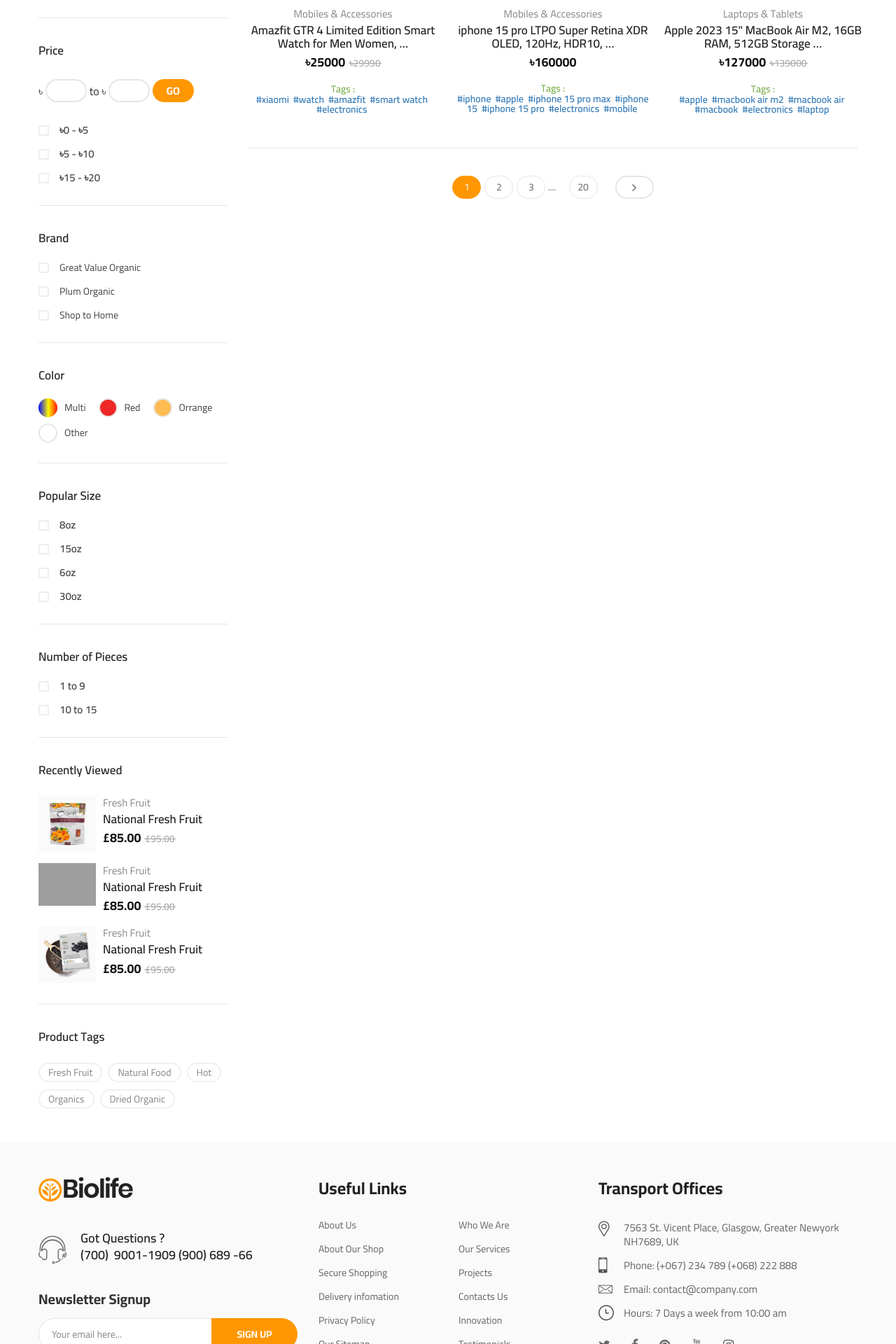
After one commit to Morshed07/Multi_Vendor_E-Commerce_Website_DjanGO, a Django app: page /search-products/ in a window 1280 px wide. The commit adds this page. Shown: the part 796-2716 px from the top of the page at 70% size. Run offline with Django 4.2, Linux system fonts and the light colour scheme; data comes from the database, SQL or seed files in the repository; parts of the project's set-up code (start-up, migrations or seed data) failed here and were passed over; some libraries are stand-ins or nearby versions; some web fonts are replaced; grey boxes are pictures that could not be loaded.

Commit message:
'14-10-2023'

```diff
--- a/conf_module/settings.py
+++ b/conf_module/settings.py
@@ -74,6 +74,7 @@ TEMPLATES = [
                 'django.template.context_processors.request',
                 'django.contrib.auth.context_processors.auth',
                 'django.contrib.messages.context_processors.messages',
+                'core.context_processors.categories',
             ],
         },
     },
--- /dev/null
+++ b/core/context_processors.py
@@ -0,0 +1,4 @@
+from .models import Category
+
+def categories(request):
+    return {"categories" : Category.objects.all()}
--- a/core/urls.py
+++ b/core/urls.py
@@ -4,11 +4,13 @@ from .views import(
     ProductListView,
     ProductDetails,
     Tag_List,
+    SearchProducts
 )
 urlpatterns = [
     path('',HomeView.as_view(), name = 'home' ),
     path('products/',ProductListView.as_view(), name = 'products-list' ),
     path('products/tag-products/<slug:tag_slug>/',Tag_List, name = 'tag-products-list' ),
     path('product-details/<slug:slug>/',ProductDetails.as_view(), name = 'product-details' ),
+    path('search-products/',SearchProducts.as_view(), name='search-products'),
 
 ]
--- a/core/views.py
+++ b/core/views.py
@@ -9,6 +9,7 @@ from django.views.generic import (
     TemplateView,
     DetailView,
     ListView,
+    View,
 )
 from .models import (
     Main_Category,
@@ -75,3 +76,22 @@ def Tag_List(request, tag_slug=None):
             "tag": tag
         }
     return render(request,'products/tag_products.html',context)
+
+
+
+
+class SearchProducts(View):
+    def get(self, request, *args, **kwargs):
+        products = Product.objects.filter(product_status = "published").order_by("-id")
+        query = request.GET.get('s')
+        if query:
+            products = products.filter(
+                Q(title__icontains=query) |
+                Q(category__title__icontains=query)
+            )
+        context = {
+            "products" : products,
+            "query" : query
+        }
+
+        return render(request,'products/search_products.html',context)
--- a/templates/header.html
+++ b/templates/header.html
@@ -256,9 +256,9 @@
                         <div class="mobile-search">
                             <a href="javascript:void(0)" class="open-searchbox"><i class="biolife-icon icon-search"></i></a>
                             <div class="mobile-search-content">
-                                <form action="#" class="form-search" name="mobile-seacrh" method="get">
+                                <form action="{% url 'search-products' %}" class="form-search" name="mobile-seacrh" method="get">
                                     <a href="#" class="btn-close"><span class="biolife-icon icon-close-menu"></span></a>
-                                    <input type="text" name="s" class="input-text" value="" placeholder="Search here...">
+                                    <input type="text" name="s" class="input-text" value="{{query}}" placeholder="Search here...">
                                     <select name="category">
                                         <option value="-1" selected>All Categories</option>
                                         <option value="vegetables">Vegetables</option>
--- /dev/null
+++ b/templates/products/search_products.html
@@ -0,0 +1,345 @@
+{% extends "base.html" %}
+{% load static %}
+
+
+
+{% block content %}
+{% if products.count > 0 %}
+<div class="hero-section hero-background ">
+
+    <h2 class="page-title">{{products.count}} Results Found For {{query}}</h2>
+</div>
+{% endif %}
+<!--Navigation section-->
+<div class="container">
+    <nav class="biolife-nav">
+        <ul>
+            <li class="nav-item"><a href="index-2.html" class="permal-link">Home</a></li>
+            <li class="nav-item"><a href="#" class="permal-link">Natural Organic</a></li>
+            <li class="nav-item"><span class="current-page">Fresh Fruit</span></li>
+        </ul>
+    </nav>
+</div>
+
+<div class="page-contain category-page left-sidebar">
+    <div class="container">
+        <div class="row">
+            <!-- Main content -->
+            <div id="main-content" class="main-content col-lg-9 col-md-8 col-sm-12 col-xs-12">
+
+
+
+                <div class="product-category grid-style">
+
+                    <div id="top-functions-area" class="top-functions-area" >
+                        <div class="flt-item to-left group-on-mobile">
+                            <span class="flt-title">Refine</span>
+                            <a href="#" class="icon-for-mobile">
+                                <span></span>
+                                <span></span>
+                                <span></span>
+                            </a>
+                            <div class="wrap-selectors">
+                                <form action="#" name="frm-refine" method="get">
+                                    <span class="title-for-mobile">Refine Products By</span>
+                                    <div data-title="Price:" class="selector-item">
+                                        <select name="price" class="selector">
+                                            <option value="all">Price</option>
+                                            <option value="class-1st">Less than 5$</option>
+                                            <option value="class-2nd">$5-10$</option>
+                                            <option value="class-3rd">$10-20$</option>
+                                            <option value="class-4th">$20-45$</option>
+                                            <option value="class-5th">$45-100$</option>
+                                            <option value="class-6th">$100-150$</option>
+                                            <option value="class-7th">More than 150$</option>
+                                        </select>
+                                    </div>
+                                    <div data-title="Brand:" class="selector-item">
+                                        <select name="brad" class="selector">
+                                            <option value="all">Top brands</option>
+                                            <option value="br2">Brand first</option>
+                                            <option value="br3">Brand second</option>
+                                            <option value="br4">Brand third</option>
+                                            <option value="br5">Brand fourth</option>
+                                            <option value="br6">Brand fiveth</option>
+                                        </select>
+                                    </div>
+                                    <div data-title="Avalability:" class="selector-item">
+                                        <select name="ability" class="selector">
+                                            <option value="all">Availability</option>
+                                            <option value="vl2">Availability 1</option>
+                                            <option value="vl3">Availability 2</option>
+                                            <option value="vl4">Availability 3</option>
+                                            <option value="vl5">Availability 4</option>
+                                            <option value="vl6">Availability 5</option>
+                                        </select>
+                                    </div>
+                                    <p class="btn-for-mobile"><button type="submit" class="btn-submit">Go</button></p>
+                                </form>
+                            </div>
+                        </div>
+                        <div class="flt-item to-right">
+                            <span class="flt-title">Sort</span>
+                            <div class="wrap-selectors">
+                                <div class="selector-item orderby-selector">
+                                    <select name="orderby" class="orderby" aria-label="Shop order">
+                                        <option value="menu_order" selected="selected">Default sorting</option>
+                                        <option value="popularity">popularity</option>
+                                        <option value="rating">average rating</option>
+                                        <option value="date">newness</option>
+                                        <option value="price">price: low to high</option>
+                                        <option value="price-desc">price: high to low</option>
+                                    </select>
+                                </div>
+                                <div class="selector-item viewmode-selector">
+                                    <a href="category-grid-left-sidebar.html" class="viewmode grid-mode active"><i class="biolife-icon icon-grid"></i></a>
+                                    <a href="category-list-left-sidebar.html" class="viewmode detail-mode"><i class="biolife-icon icon-list"></i></a>
+                                </div>
+                            </div>
+                        </div>
+                    </div>
+
+                    <div class="row">
+                        {% if products.count > 0 %}
+                        <ul class="products-list">
+                            {% for product in products %}
+                            <li class="product-item col-lg-4 col-md-4 col-sm-4 col-xs-6">
+                                <div class="contain-product layout-default">
+
+                                    <div class="product-thumb">
+                                        <div class="labels">
+                                            {% if product.old_price %}
+                                                <span class="sale-label">-{{product.get_percentage|floatformat:0}}%</span>
+                                                {% endif %}
+                                        </div>
+
+
+
+                                        <a href="{% url 'product-details' product.slug %}" class="link-to-product">
+                                            <img src="{{product.image.url}}" alt="dd" style="height: 270px; width: 270px;" class="product-thumnail">
+                                        </a>
+                                    </div>
+
+                                    <div class="info">
+                                        <b class="categories">{{product.category}}</b>
+                                        <h4 class="product-title"><a href="{% url 'product-details' product.slug %}" class="pr-name">{{product.title|truncatewords:10}}</a></h4>
+                                        <div class="price">
+                                            <ins><span class="price-amount"><span class="currencySymbol">৳</span>{{product.price}}</span></ins>
+                                            {% if product.old_price %}
+                                            <del><span class="price-amount"><span class="currencySymbol">৳</span>{{product.old_price}}</span></del>
+                                            {% endif %}
+                                        </div>
+
+                                        <div class="shipping-info">
+                                            <p class="shipping-day">Tags :</p>
+                                            <p class="for-today">{% for tag in product.tags.all %} <a href="{% url 'tag-products-list' tag.slug %}">#{{tag.name}}&nbsp;</a> {% endfor %}</p>
+                                        </div>
+
+                                        <div class="slide-down-box">
+                                            <p class="message">All products are carefully selected to ensure best service</p>
+                                            <div class="buttons">
+                                                <a href="#" class="btn wishlist-btn"><i class="fa fa-heart" aria-hidden="true"></i></a>
+                                                <a href="#" class="btn add-to-cart-btn"><i class="fa fa-cart-arrow-down" aria-hidden="true"></i>add to cart</a>
+                                                <a href="#" class="btn compare-btn"><i class="fa fa-random" aria-hidden="true"></i></a>
+                                            </div>
+                                        </div>
+                                    </div>
+                                </div>
+                            </li>
+
+                            {% endfor %}
+                        </ul>
+                        {% endif %}
+                    </div>
+
+                    <div class="biolife-panigations-block">
+                        <ul class="panigation-contain">
+                            <li><span class="current-page">1</span></li>
+                            <li><a href="#" class="link-page">2</a></li>
+                            <li><a href="#" class="link-page">3</a></li>
+                            <li><span class="sep">....</span></li>
+                            <li><a href="#" class="link-page">20</a></li>
+                            <li><a href="#" class="link-page next"><i class="fa fa-angle-right" aria-hidden="true"></i></a></li>
+                        </ul>
+                    </div>
+
+                </div>
+
+            </div>
+            <!-- Sidebar -->
+            <aside id="sidebar" class="sidebar col-lg-3 col-md-4 col-sm-12 col-xs-12">
+                <div class="biolife-mobile-panels">
+                    <span class="biolife-current-panel-title">Sidebar</span>
+                    <a class="biolife-close-btn" href="#" data-object="open-mobile-filter">&times;</a>
+                </div>
+                <div class="sidebar-contain">
+                    <div class="widget biolife-filter">
+                        <h4 class="wgt-title">Departements</h4>
+                        <div class="wgt-content">
+                            <ul class="cat-list">
+                                <li class="cat-list-item"><a href="#" class="cat-link">Organic Food</a></li>
+                                <li class="cat-list-item"><a href="#" class="cat-link">Fresh Fruit</a></li>
+                                <li class="cat-list-item"><a href="#" class="cat-link">Dried Fruits</a></li>
+                            </ul>
+                        </div>
+                    </div>
+
+                    <div class="widget biolife-filter">
+                        <h4 class="wgt-title">Shipping & Pickup</h4>
+                        <div class="wgt-content">
+                            <ul class="cat-list">
+                                <li class="cat-list-item"><a href="#" class="cat-link">Show all</a></li>
+                                <li class="cat-list-item"><a href="#" class="cat-link">2- Day shipping</a></li>
+                                <li class="cat-list-item"><a href="#" class="cat-link">Shop to Home</a></li>
+                                <li class="cat-list-item"><a href="#" class="cat-link">Free Pickup</a></li>
+                            </ul>
+                        </div>
+                    </div>
+
+                    <div class="widget price-filter biolife-filter">
+                        <h4 class="wgt-title">Price</h4>
+                        <div class="wgt-content">
+                            <div class="frm-contain">
+                                <form action="#" name="price-filter" id="price-filter" method="get">
+                                    <p class="f-item">
+                                        <label for="pr-from">৳</label>
+                                        <input class="input-number" type="number" id="pr-from" value="" name="price-from">
+                                    </p>
+                                    <p class="f-item">
+                                        <label for="pr-to">to ৳</label>
+                                        <input class="input-number" type="number" id="pr-to" value="" name="price-from">
+                                    </p>
+                                    <p class="f-item"><button class="btn-submit" type="submit">go</button></p>
+                                </form>
+                            </div>
+                            <ul class="check-list bold single">
+                                <li class="check-list-item"><a href="#" class="check-link">৳0 - ৳5</a></li>
+                                <li class="check-list-item"><a href="#" class="check-link">৳5 - ৳10</a></li>
+                                <li class="check-list-item"><a href="#" class="check-link">৳15 - ৳20</a></li>
+                            </ul>
+                        </div>
+                    </div>
+
+                    <div class="widget biolife-filter">
+                        <h4 class="wgt-title">Brand</h4>
+                        <div class="wgt-content">
+                            <ul class="check-list multiple">
+                                <li class="check-list-item"><a href="#" class="check-link">Great Value Organic</a></li>
+                                <li class="check-list-item"><a href="#" class="check-link">Plum Organic</a></li>
+                                <li class="check-list-item"><a href="#" class="check-link">Shop to Home</a></li>
+                            </ul>
+                        </div>
+                    </div>
+
+                    <div class="widget biolife-filter">
+                        <h4 class="wgt-title">Color</h4>
+                        <div class="wgt-content">
+                            <ul class="color-list">
+                                <li class="color-item"><a href="#" class="c-link"><span class="symbol img-color"></span>Multi</a></li>
+                                <li class="color-item"><a href="#" class="c-link"><span class="symbol hex-code color-01"></span>Red</a></li>
+                                <li class="color-item"><a href="#" class="c-link"><span class="symbol hex-code color-02"></span>Orrange</a></li>
+                                <li class="color-item"><a href="#" class="c-link"><span class="symbol hex-code color-03"></span>Other</a></li>
+                            </ul>
+                        </div>
+                    </div>
+
+                    <div class="widget biolife-filter">
+                        <h4 class="wgt-title">Popular Size</h4>
+                        <div class="wgt-content">
+                            <ul class="check-list bold multiple">
+                                <li class="check-list-item"><a href="#" class="check-link">8oz</a></li>
+                                <li class="check-list-item"><a href="#" class="check-link">15oz</a></li>
+                                <li class="check-list-item"><a href="#" class="check-link">6oz</a></li>
+                                <li class="check-list-item"><a href="#" class="check-link">30oz</a></li>
+                            </ul>
+                        </div>
+                    </div>
+
+                    <div class="widget biolife-filter">
+                        <h4 class="wgt-title">Number of Pieces</h4>
+                        <div class="wgt-content">
+                            <ul class="check-list bold">
+                                <li class="check-list-item"><a href="#" class="check-link">1 to 9</a></li>
+                                <li class="check-list-item"><a href="#" class="check-link">10 to 15</a></li>
+                            </ul>
+                        </div>
+                    </div>
+
+                    <div class="widget biolife-filter">
+                        <h4 class="wgt-title">Recently Viewed</h4>
+                        <div class="wgt-content">
+                            <ul class="products">
+                                <li class="pr-item">
+                                    <div class="contain-product style-widget">
+                                        <div class="product-thumb">
+                                            <a href="#" class="link-to-product" tabindex="0">
+                                                <img src="assets/images/products/p-13.jpg" alt="dd" width="270" height="270" class="product-thumnail">
+                                            </a>
+                                        </div>
+                                        <div class="info">
+                                            <b class="categories">Fresh Fruit</b>
+                                            <h4 class="product-title"><a href="#" class="pr-name" tabindex="0">National Fresh Fruit</a></h4>
+                                            <div class="price">
+                                                <ins><span class="price-amount"><span class="currencySymbol">£</span>85.00</span></ins>
+                                                <del><span class="price-amount"><span class="currencySymbol">£</span>95.00</span></del>
+                                            </div>
+                                        </div>
+                                    </div>
+                                </li>
+                                <li class="pr-item">
+                                    <div class="contain-product style-widget">
+                                        <div class="product-thumb">
+                                            <a href="#" class="link-to-product" tabindex="0">
+                                                <img src="assets/images/products/p-14.jpg" alt="dd" width="270" height="270" class="product-thumnail">
+                                            </a>
+                                        </div>
+                                        <div class="info">
+                                            <b class="categories">Fresh Fruit</b>
+                                            <h4 class="product-title"><a href="#" class="pr-name" tabindex="0">National Fresh Fruit</a></h4>
+                                            <div class="price">
+                                                <ins><span class="price-amount"><span class="currencySymbol">£</span>85.00</span></ins>
+                                                <del><span class="price-amount"><span class="currencySymbol">£</span>95.00</span></del>
+                                            </div>
+                                        </div>
+                                    </div>
+                                </li>
+                                <li class="pr-item">
+                                    <div class="contain-product style-widget">
+                                        <div class="product-thumb">
+                                            <a href="#" class="link-to-product" tabindex="0">
+                                                <img src="assets/images/products/p-10.jpg" alt="dd" width="270" height="270" class="product-thumnail">
+                                            </a>
+                                        </div>
+                                        <div class="info">
+                                            <b class="categories">Fresh Fruit</b>
+                                            <h4 class="product-title"><a href="#" class="pr-name" tabindex="0">National Fresh Fruit</a></h4>
+                                            <div class="price">
+                                                <ins><span class="price-amount"><span class="currencySymbol">£</span>85.00</span></ins>
+                                                <del><span class="price-amount"><span class="currencySymbol">£</span>95.00</span></del>
+                                            </div>
+                                        </div>
+                                    </div>
+                                </li>
+                            </ul>
+                        </div>
+                    </div>
+
+                    <div class="widget biolife-filter">
+                        <h4 class="wgt-title">Product Tags</h4>
+                        <div class="wgt-content">
+                            <ul class="tag-cloud">
+                                <li class="tag-item"><a href="#" class="tag-link">Fresh Fruit</a></li>
+                                <li class="tag-item"><a href="#" class="tag-link">Natural Food</a></li>
+                                <li class="tag-item"><a href="#" class="tag-link">Hot</a></li>
+                                <li class="tag-item"><a href="#" class="tag-link">Organics</a></li>
+                                <li class="tag-item"><a href="#" class="tag-link">Dried Organic</a></li>
+                            </ul>
+                        </div>
+                    </div>
+                </div>
+
+            </aside>
+        </div>
+    </div>
+</div>
+{% endblock content %}
```
